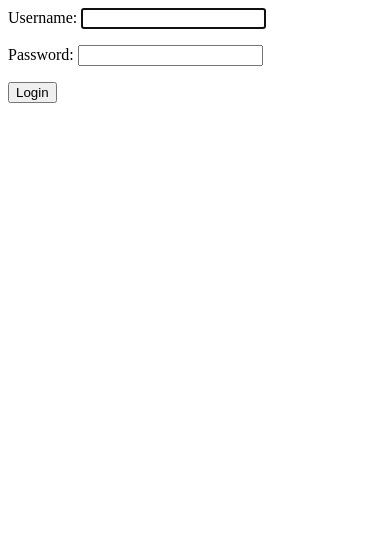
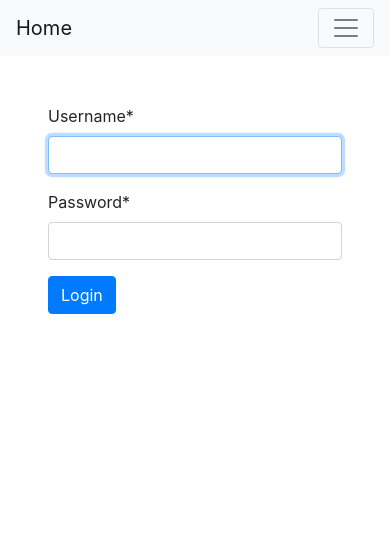
Before and after one commit to harshraj22/CSE_HUB, a Django app: page /login/ in a window 390 px wide. Shown: the top 554 px of the page. Run offline with Django 3.2, Linux system fonts and the light colour scheme; some libraries are stand-ins or nearby versions.

Commit message:
fronted update

```diff
--- a/cse_hub/users/templates/users/login.html
+++ b/cse_hub/users/templates/users/login.html
@@ -1,6 +1,16 @@
-<form method="POST">
-	{% csrf_token %}
-	{{form.as_p}}
+{% extends 'homepage/index.html' %}
 
-	<button type="submit">Login</button>
-</form>
+{% load crispy_forms_tags %}
+
+{% block content %}
+	<div class="row">
+		<div class="col-md-4">
+			<form method="POST">
+				{% csrf_token %}
+				{{ form|crispy }}
+
+				<button type="submit" class="btn btn-primary">Login</button>
+			</form>
+		</div>
+	</div>
+{% endblock content %}
```
